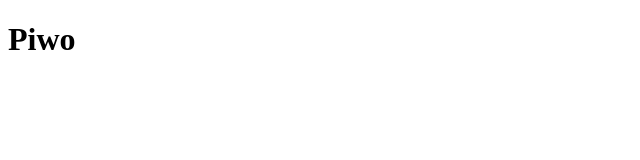
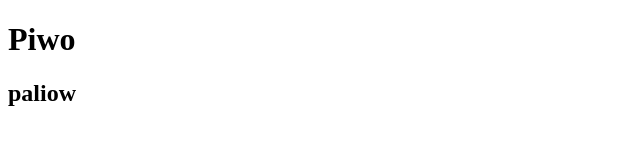
Before and after one commit to Bob5252/test, a plain HTML site: page index.html in a window 1280 px wide. Shown: the whole page, without its empty margins (0-640 px from the left). Drawn offline with Linux system fonts and the light colour scheme.

Commit message:
added h2

```diff
--- a/index.html
+++ b/index.html
@@ -9,7 +9,8 @@
 <body>
 
     <h1>Piwo</h1>
-
+    <h2>paliow
+    </h2>
 
 </body>
 </html>
```
